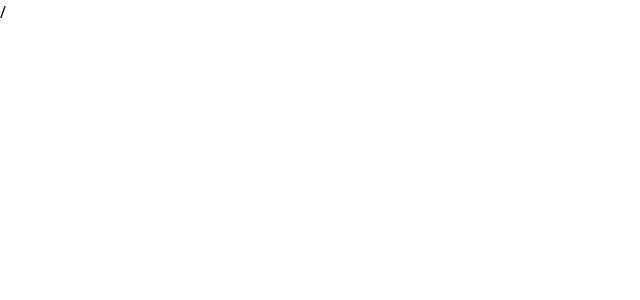
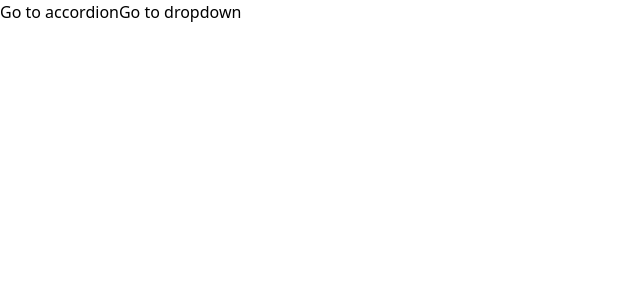
Before and after one commit to kleekich21/comps, a React (Create React App) app: page / in a window 1280 px wide. Shown: the top 300 px of the page, without its empty margins (0-640 px from the left). Built offline with nearby package versions, Linux system fonts and the light colour scheme.

Commit message:
feat: navigation

```diff
--- a/src/App.js
+++ b/src/App.js
@@ -1,9 +1,13 @@
 import { NavigationProvider } from "./context/navigation";
+import Link from "./components/Link";
 
 function App() {
   return (
     <NavigationProvider>
-      <div></div>
+      <div>
+        <Link to="/accordion">Go to accordion</Link>
+        <Link to="/dropdown">Go to dropdown</Link>
+      </div>
     </NavigationProvider>
   );
 }
--- /dev/null
+++ b/src/components/Link.js
@@ -0,0 +1,14 @@
+import { useContext } from "react";
+import NavigationContext from "../context/navigation";
+
+function Link({ to, children }) {
+  const { navigate } = useContext(NavigationContext);
+  const handleClick = (event) => {
+    event.preventDefault();
+
+    navigate(to);
+  };
+  return <a onClick={handleClick}>{children}</a>;
+}
+
+export default Link;
--- a/src/context/navigation.js
+++ b/src/context/navigation.js
@@ -17,9 +17,13 @@ function NavigationProvider({ children }) {
     };
   }, []);
 
+  const navigate = (to) => {
+    window.history.pushState({}, "", to);
+    setCurrentPath(to);
+  };
+
   return (
-    <NavigationContext.Provider value={{}}>
-      {currentPath}
+    <NavigationContext.Provider value={{ currentPath, navigate }}>
       {children}
     </NavigationContext.Provider>
   );
```
